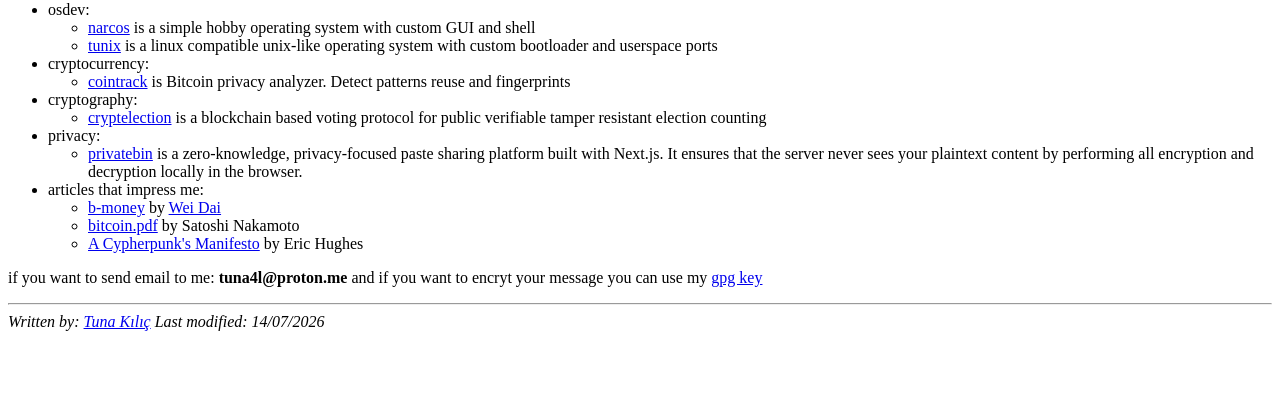
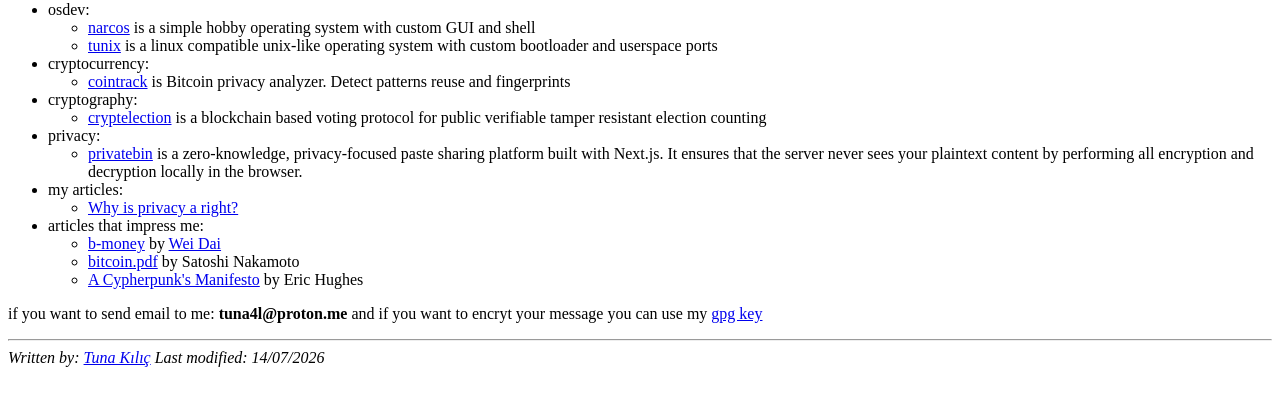
Before and after one commit to tuna4ll/tunakilic.com, a plain HTML site: page index.html in a window 1280 px wide. Shown: the part 79-484 px from the top of the page. Drawn offline with Linux system fonts and the light colour scheme.

Commit message:
add(article): why is privacy a right?

```diff
--- a/index.html
+++ b/index.html
@@ -91,6 +91,11 @@
                 <li><a href="https://github.com/tuna4ll/privatebin">privatebin</a> is a zero-knowledge, privacy-focused paste sharing platform built with Next.js. It ensures that the server never sees your plaintext content by performing all encryption and decryption locally in the browser.</li>
             </ul>
         </li>
+        <li>my articles:
+            <ul>
+                <li><a href="https://www.tunakilic.com/whyisprivacyaright.txt">Why is privacy a right?</a></li>
+            </ul>
+        </li>
         <li>articles that impress me:
             <ul>
                 <li><a href="https://www.weidai.com/bmoney.txt">b-money</a> by <a href="https://www.weidai.com/">Wei Dai</a></li>
```
Also changed, not shown: whyisprivacyaright.txt (added).
